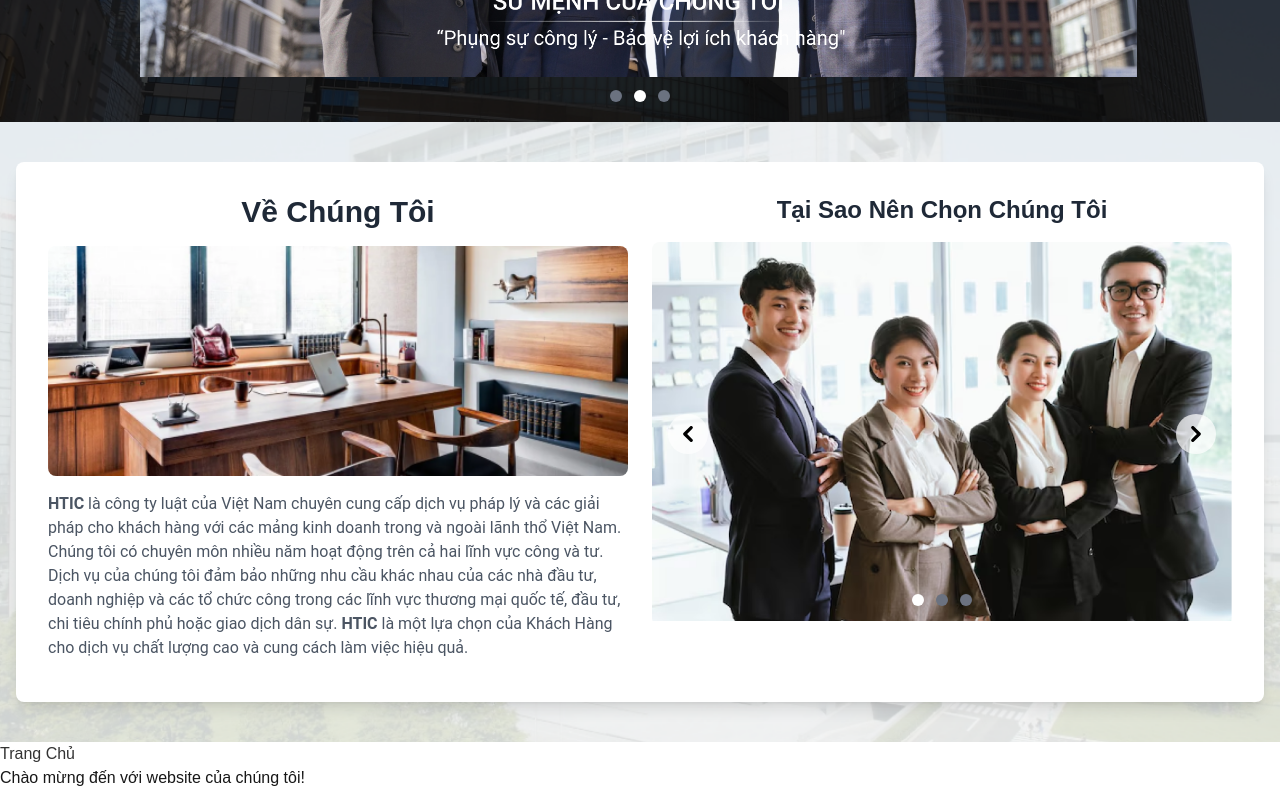
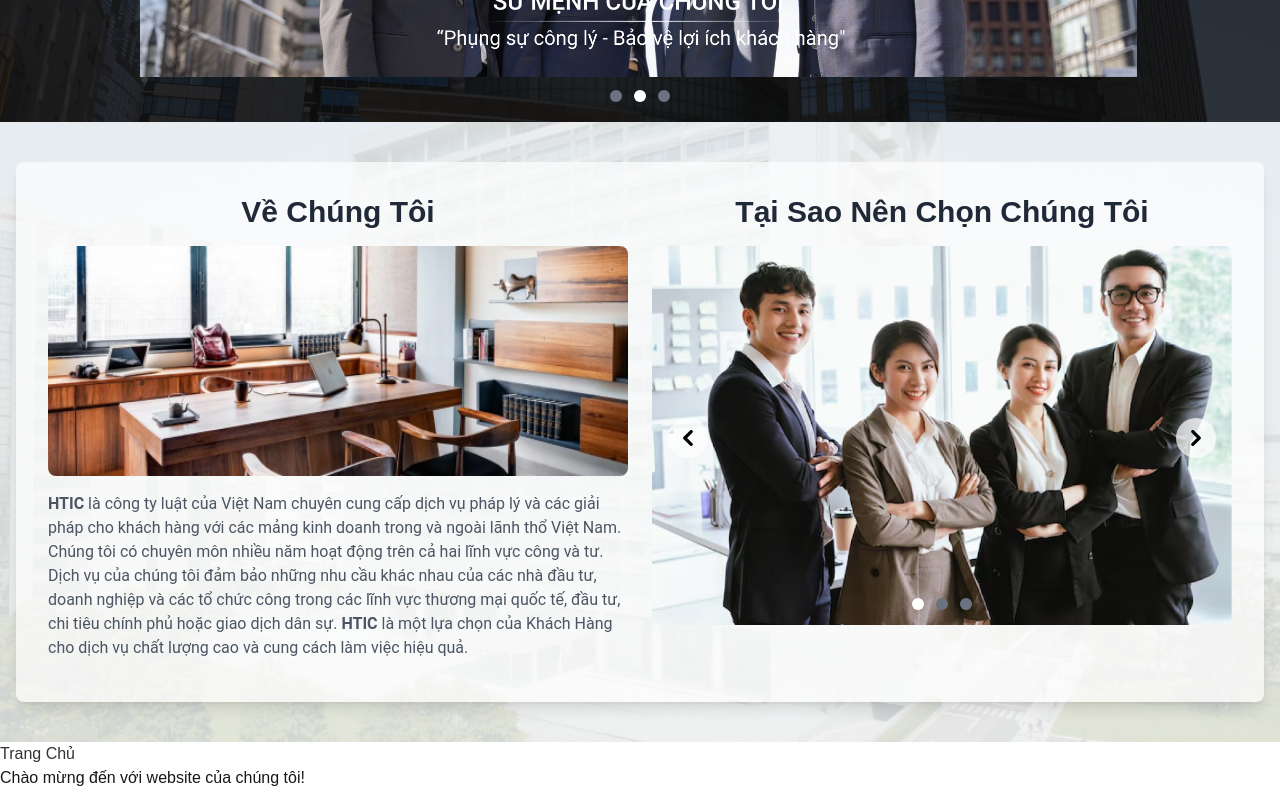
Before and after one commit to tachithanhdanh/HTIC-Law-Firm-Website, a Next.js app: page / in a window 1280 px wide. Shown: the part 438-1238 px from the top of the page. Built offline with nearby package versions, Linux system fonts and the light colour scheme.

Commit message:
Disable image optimization

```diff
--- a/next.config.ts
+++ b/next.config.ts
@@ -7,6 +7,9 @@ const nextConfig: NextConfig = {
   basePath: isProd ? "/HTIC-Law-Firm-Website" : "", // Use "/HTIC-Law-Firm-Website" in production and no prefix in development
   trailingSlash: true, // Thêm dấu gạch chéo (/) vào cuối URL
   reactStrictMode: true,
+  images: {
+    unoptimized: true, // Disable image optimization
+  },
 };
 
 export default nextConfig;
--- a/src/components/index/AboutCarousel.tsx
+++ b/src/components/index/AboutCarousel.tsx
@@ -40,7 +40,7 @@ const AboutCarousel = () => {
     >
       <div className="max-w-7xl mx-auto px-4">
         {/* Wrapper bao quanh cả Left và Right Section */}
-        <div className="bg-white rounded-lg shadow-lg p-8 grid grid-cols-1 md:grid-cols-2 gap-6 items-start">
+        <div className="bg-white/70 rounded-lg shadow-lg p-8 grid grid-cols-1 md:grid-cols-2 gap-6 items-start">
           {/* Left Section */}
           <div>
             <h2 className="text-3xl font-bold text-gray-800 mb-4 text-center">
@@ -68,7 +68,7 @@ const AboutCarousel = () => {
 
           {/* Right Section */}
           <div>
-            <h2 className="text-2xl font-bold text-gray-800 mb-4 text-center">
+            <h2 className="text-3xl font-bold text-gray-800 mb-4 text-center">
               Tại Sao Nên Chọn Chúng Tôi
             </h2>
             <div
```
